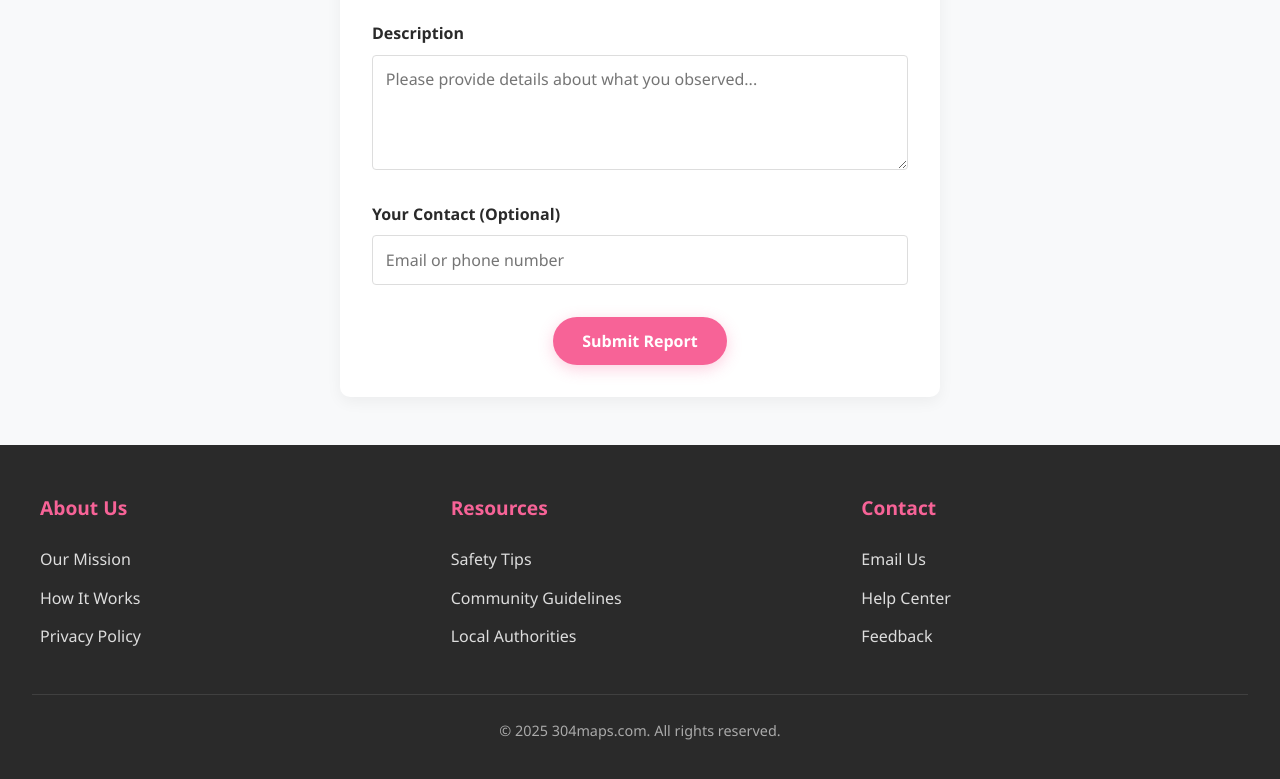
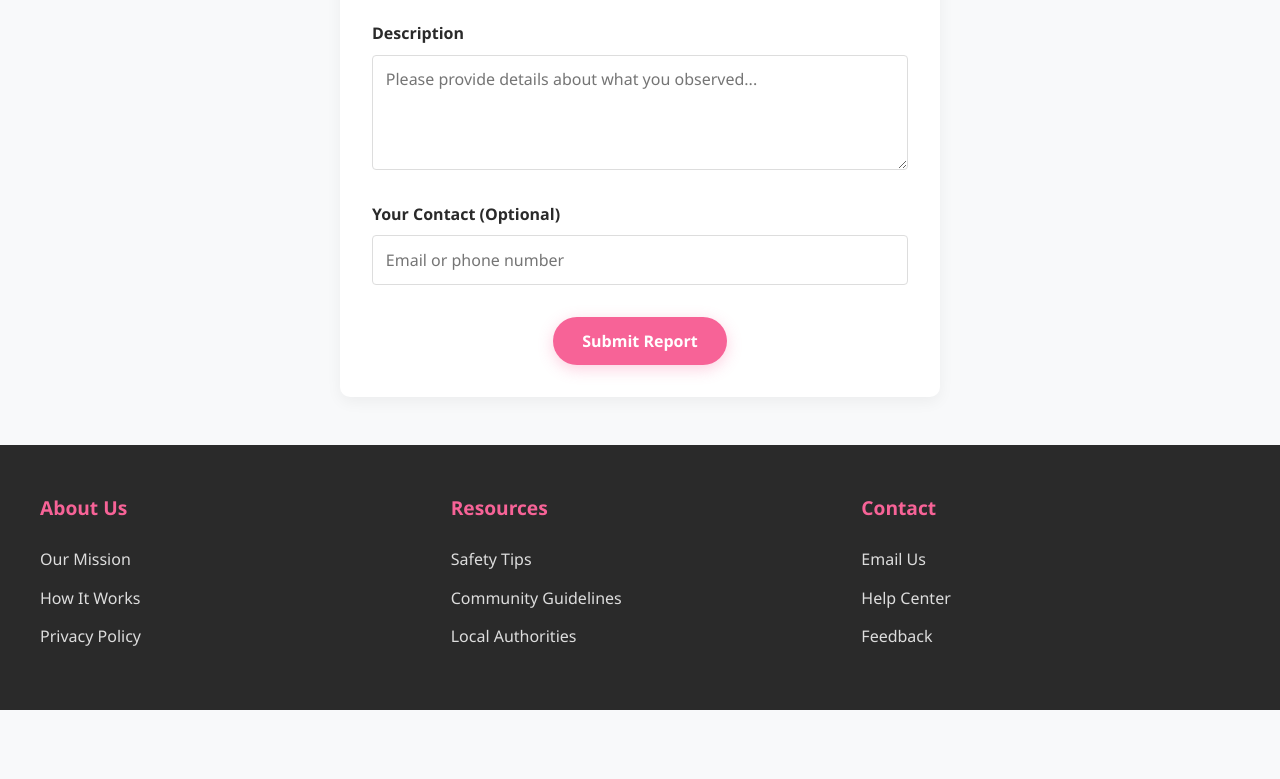
Before and after one commit to mailtodaniyal/Create-a-working-design-Admin-Panel-updated, a plain HTML site: page index.html in a window 1280 px wide. Shown: the part 1561-2340 px from the top of the page. After the commit the page ends 2271 px from the top, so only its background shows below. Drawn offline with Linux system fonts and the light colour scheme.

Commit message:
Update index.html

```diff
--- a/index.html
+++ b/index.html
@@ -105,9 +105,7 @@
                 </ul>
             </div>
         </div>
-        <div class="copyright">
-            &copy; 2025 304maps.com. All rights reserved.
-        </div>
+
     </footer>
 
    <script src="index.js"></script>
```
